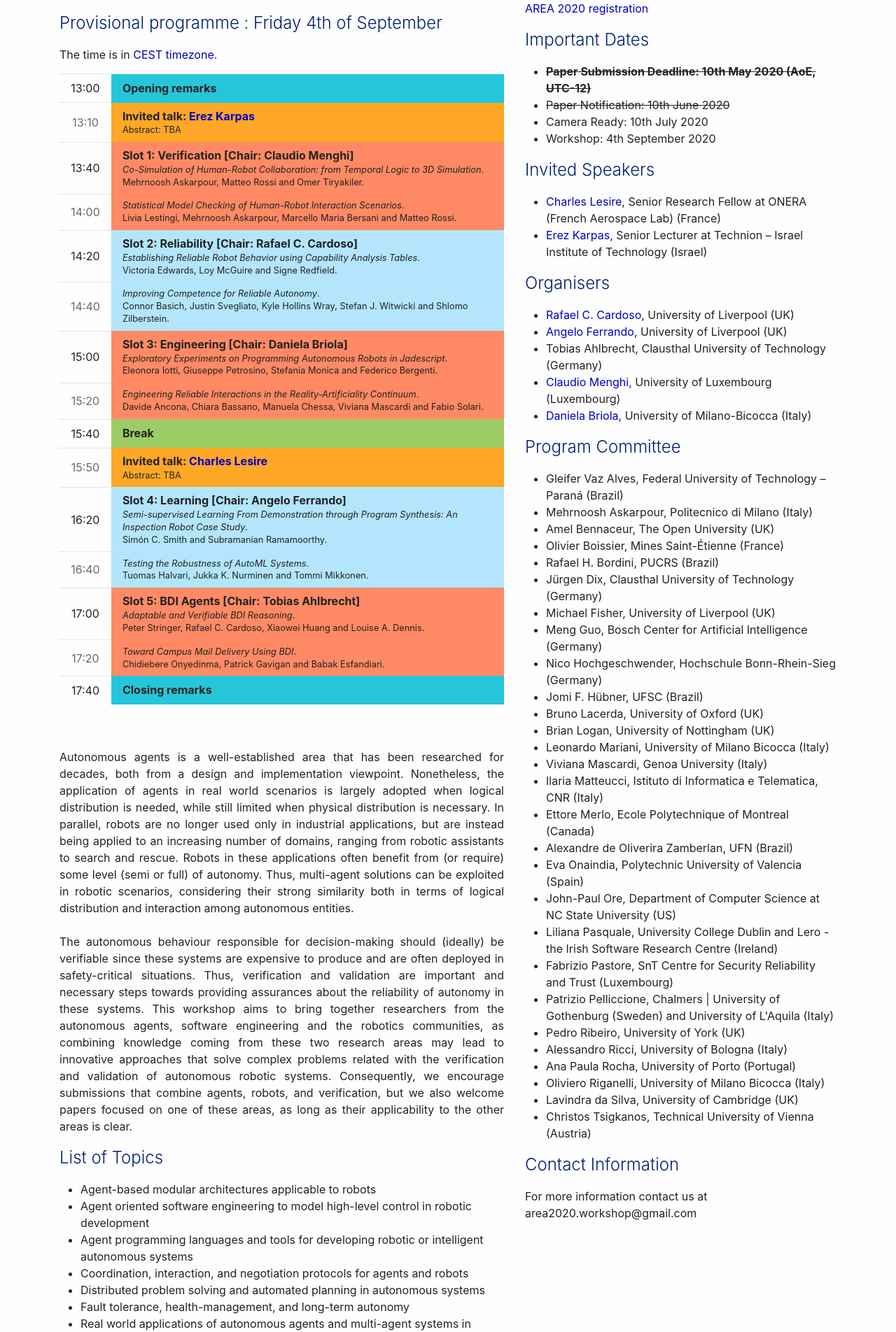
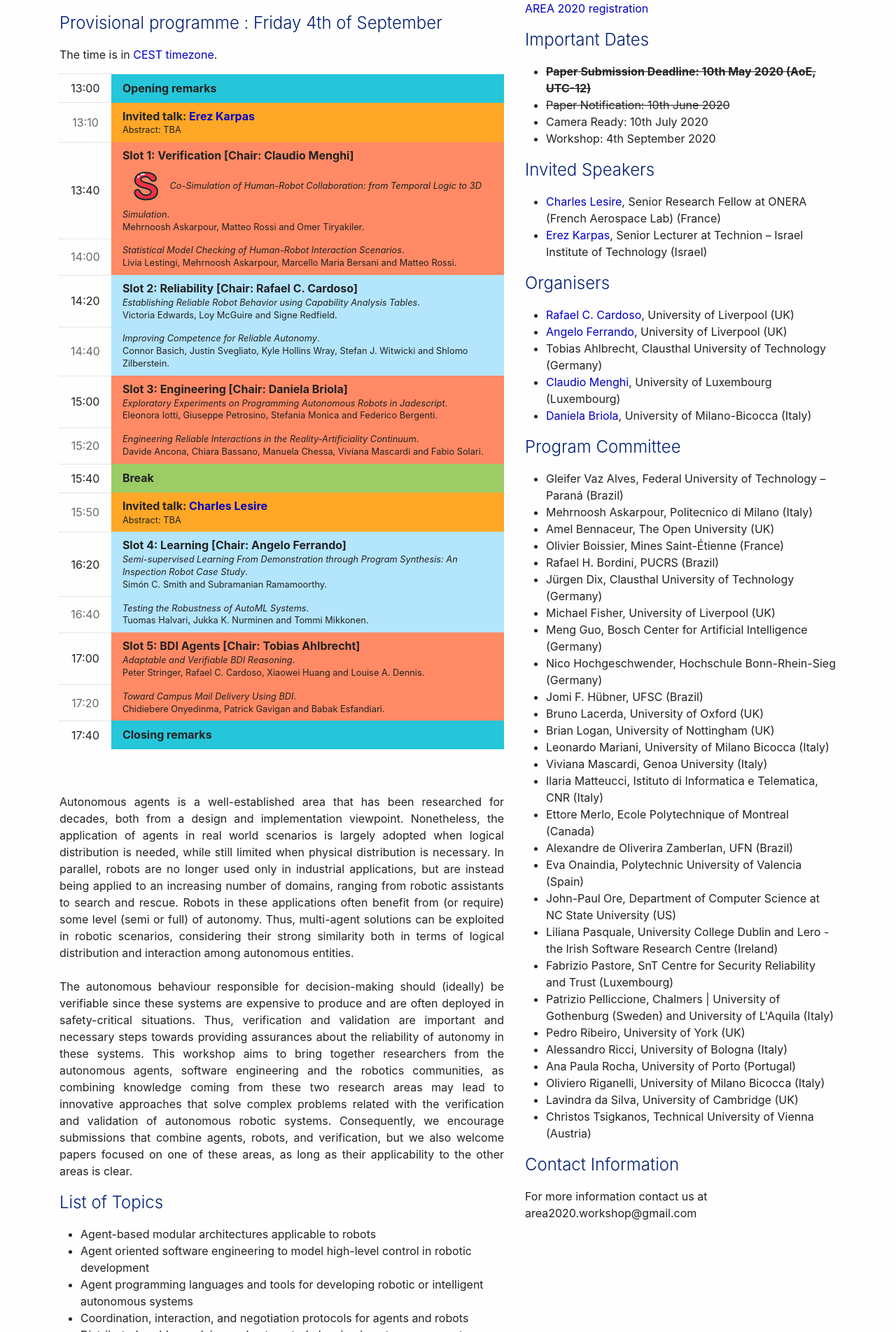
Before and after one commit to area2020/area2020.github.io, a Jekyll site: the page built from index.md, in a window 1280 px wide. Shown: the part 382-2286 px from the top of the page at 70% size. Built offline with Jekyll 4.4.1, drawn with Linux system fonts in a browser that asks for light colours; nearby versions of some CDN libraries.

Commit message:
Update index.md

```diff
--- a/index.md
+++ b/index.md
@@ -59,7 +59,7 @@ The time is in <a href="https://time.is/it/CEST">CEST timezone</a>.
             <td colspan="4" class="stage-venus">
             Slot 1: Verification [Chair: Claudio Menghi]
             <span>
-              <i>Co-Simulation of Human-Robot Collaboration: from Temporal Logic to 3D Simulation</i>. <br/>
+              <img src="../../images/logos/s_icon.png"/> <i>Co-Simulation of Human-Robot Collaboration: from Temporal Logic to 3D Simulation</i>. <br/>
               Mehrnoosh Askarpour, Matteo Rossi and Omer Tiryakiler.
             </span>
             </td>
```
